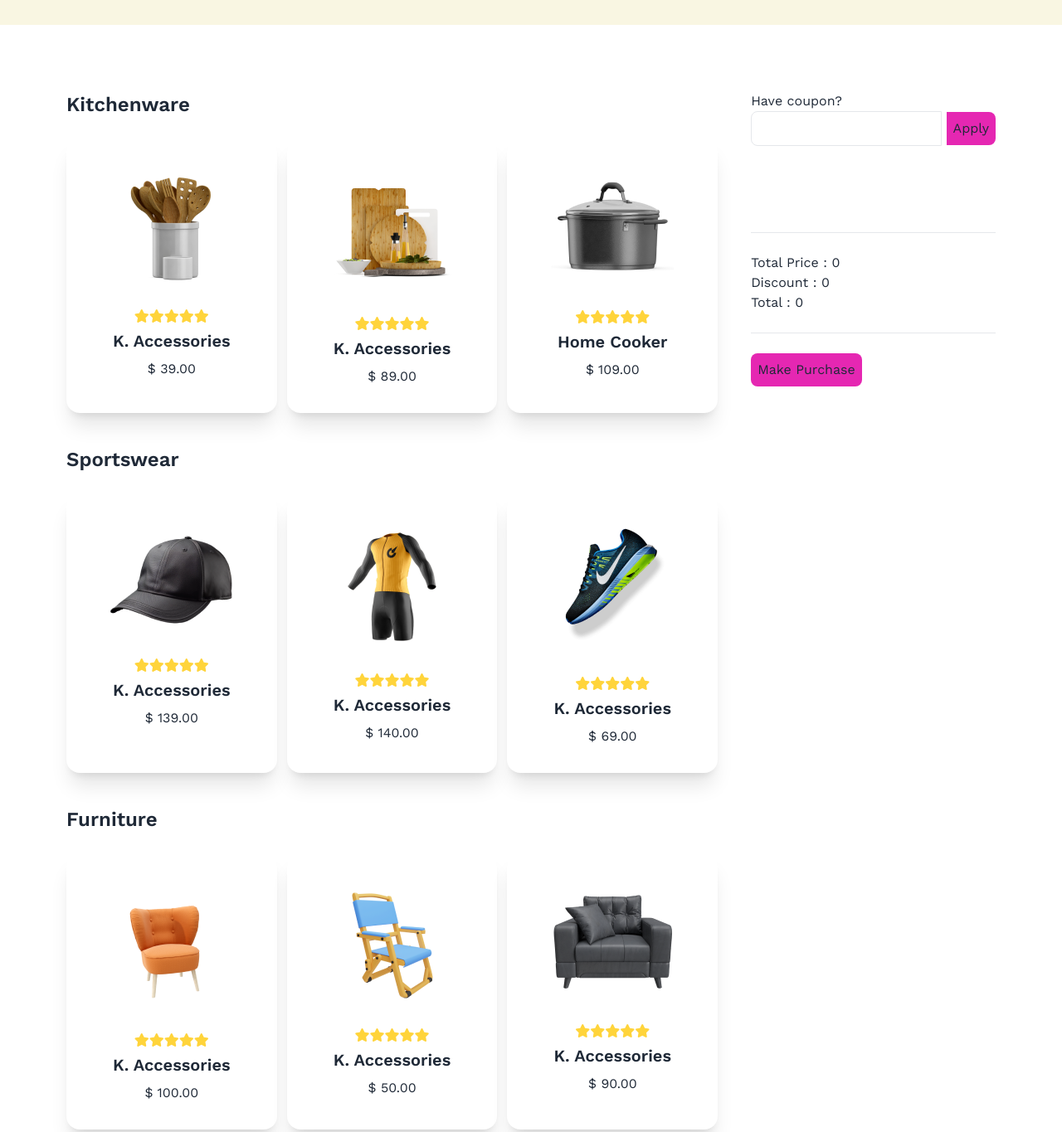
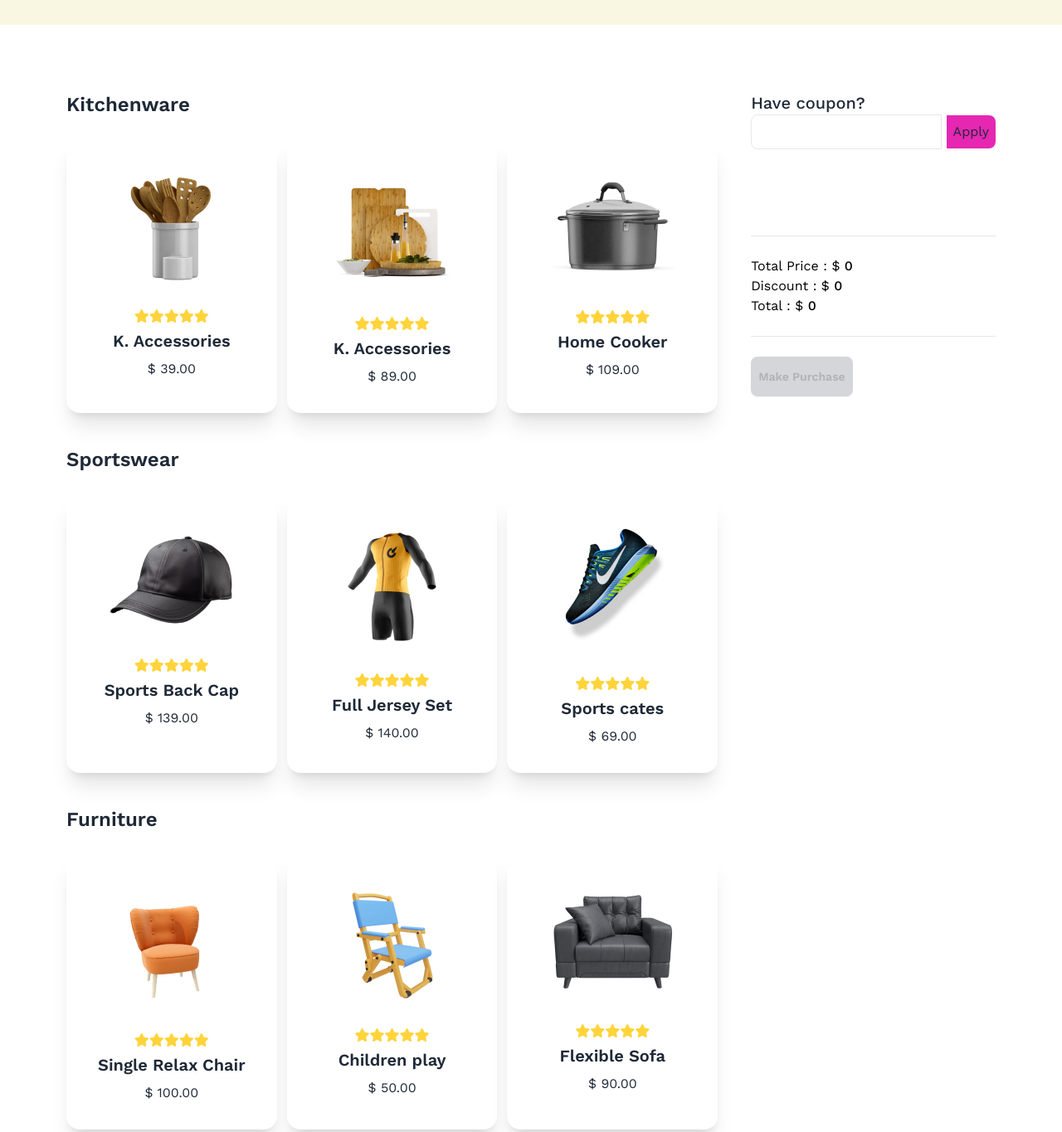
Before and after one commit to TASHDIK-29/Summer-Deals, a plain HTML site: page index.html in a window 1280 px wide. Shown: the part 520-1885 px from the top of the page at 83% size. Drawn offline with nearby package versions, Linux system fonts and the light colour scheme.

Commit message:
completed for pc

```diff
--- a/index.html
+++ b/index.html
@@ -114,7 +114,7 @@
                                     <i class="fa-solid fa-star" style="color: #FFD43B;"></i>
                                     <i class="fa-solid fa-star" style="color: #FFD43B;"></i>
                                 </div>
-                                <h2 class="card-title">K. Accessories</h2>
+                                <h2 class="card-title">Sports Back Cap</h2>
                                 <p>$ 139.00</p>
 
                             </div>
@@ -131,7 +131,7 @@
                                     <i class="fa-solid fa-star" style="color: #FFD43B;"></i>
                                     <i class="fa-solid fa-star" style="color: #FFD43B;"></i>
                                 </div>
-                                <h2 class="card-title">K. Accessories</h2>
+                                <h2 class="card-title">Full Jersey Set</h2>
                                 <p>$ 140.00</p>
 
                             </div>
@@ -148,7 +148,7 @@
                                     <i class="fa-solid fa-star" style="color: #FFD43B;"></i>
                                     <i class="fa-solid fa-star" style="color: #FFD43B;"></i>
                                 </div>
-                                <h2 class="card-title">K. Accessories</h2>
+                                <h2 class="card-title">Sports cates</h2>
                                 <p>$ 69.00</p>
 
                             </div>
@@ -172,7 +172,7 @@
                                     <i class="fa-solid fa-star" style="color: #FFD43B;"></i>
                                     <i class="fa-solid fa-star" style="color: #FFD43B;"></i>
                                 </div>
-                                <h2 class="card-title">K. Accessories</h2>
+                                <h2 class="card-title">Single Relax Chair</h2>
                                 <p>$ 100.00</p>
 
                             </div>
@@ -189,7 +189,7 @@
                                     <i class="fa-solid fa-star" style="color: #FFD43B;"></i>
                                     <i class="fa-solid fa-star" style="color: #FFD43B;"></i>
                                 </div>
-                                <h2 class="card-title">K. Accessories</h2>
+                                <h2 class="card-title">Children play</h2>
                                 <p>$ 50.00</p>
 
                             </div>
@@ -206,7 +206,7 @@
                                     <i class="fa-solid fa-star" style="color: #FFD43B;"></i>
                                     <i class="fa-solid fa-star" style="color: #FFD43B;"></i>
                                 </div>
-                                <h2 class="card-title">K. Accessories</h2>
+                                <h2 class="card-title">Flexible Sofa</h2>
                                 <p>$ 90.00</p>
 
                             </div>
@@ -218,25 +218,40 @@
             <div class="flex flex-col gap-20">
                 <!-- Coupon Input -->
                 <div>
-                    <h4>Have coupon?</h4>
-                    <input id="coupon-field" class="border rounded-l-lg mr-0 p-2" type="text">
+                    <h4 class="text-xl font-medium">Have coupon?</h4>
+                    <input id="coupon-field" class="border rounded-l-lg mr-0 p-2 font-normal" type="text">
                     <button onclick="applyCoupon()" class="bg-[#E527B2] rounded-r-lg ml-0 p-2">Apply</button>
                 </div>
                 <!-- Lists and Amount-->
                 <div class="space-y-6">
                     <!-- list -->
-                    <div id="item-list">
+                    <div id="item-list" class="font-medium">
 
                     </div>
                     <hr>
                     <!-- amount -->
                     <div>
-                        <h1>Total Price : <span id="total-price">0</span></h1>
-                        <h1>Discount : <span id="discount">0</span></h1>
-                        <h1>Total : <span id="final-price">0</span></h1>
+                        <h1 class="text-black">Total Price : $ <span id="total-price" class="font-medium">0</span></h1>
+                        <h1 class="text-black">Discount : $ <span id="discount" class="font-medium">0</span></h1>
+                        <h1 class="text-black">Total : $ <span id="final-price" class="font-medium">0</span></h1>
                     </div>
                     <hr>
-                    <button class="bg-[#E527B2] rounded-lg p-2">Make Purchase</button>
+                    <!-- <button class="bg-[#E527B2] rounded-lg p-2">Make Purchase</button> -->
+                    <!-- Open the modal using ID.showModal() method -->
+                    <button id="Purchase-btn" class="btn bg-[#E527B2] rounded-lg p-2" onclick="my_modal_1.showModal()" disabled>Make Purchase</button>
+                    <dialog id="my_modal_1" class="modal">
+                        <div class="modal-box text-center flex flex-col justify-center items-center">
+                            <img src="./images/congo.png" alt="">
+                            <h3 class="font-bold text-lg">Congratulations!</h3>
+                            <p class="py-4">Your Purchase the product</p>
+                            <div class="modal-action flex justify-center">
+                                <form method="dialog">
+                                    <!-- if there is a button in form, it will close the modal -->
+                                    <button class="btn bg-[#E527B2] rounded-lg p-2">Go Home</button>
+                                </form>
+                            </div>
+                        </div>
+                    </dialog>
                 </div>
             </div>
         </section>
--- a/scripts/script.js
+++ b/scripts/script.js
@@ -6,6 +6,8 @@ function selectCard(id){
     addProductById(id);
     calculateTotalById(id);
 
+    const purchaseButtonElement = document.getElementById('Purchase-btn');
+    purchaseButtonElement.removeAttribute('disabled');
 }
 
 function applyCoupon(){
```
